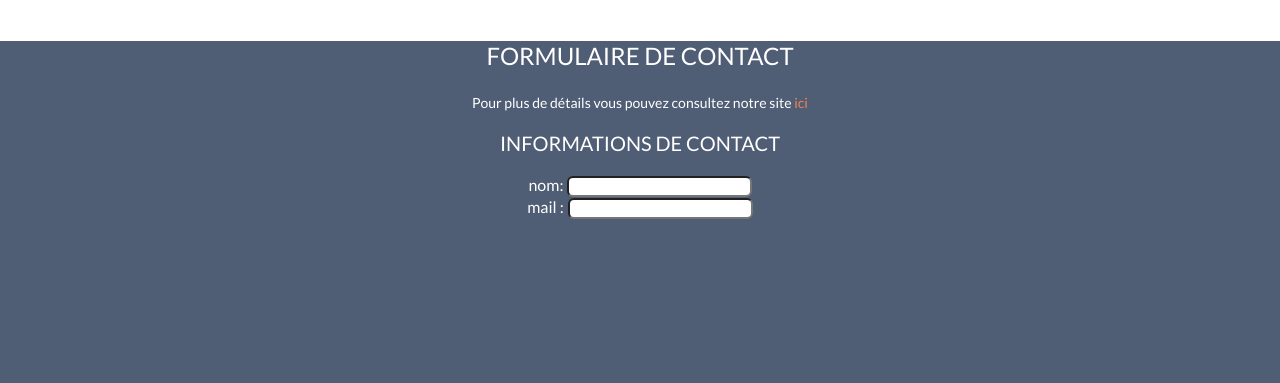
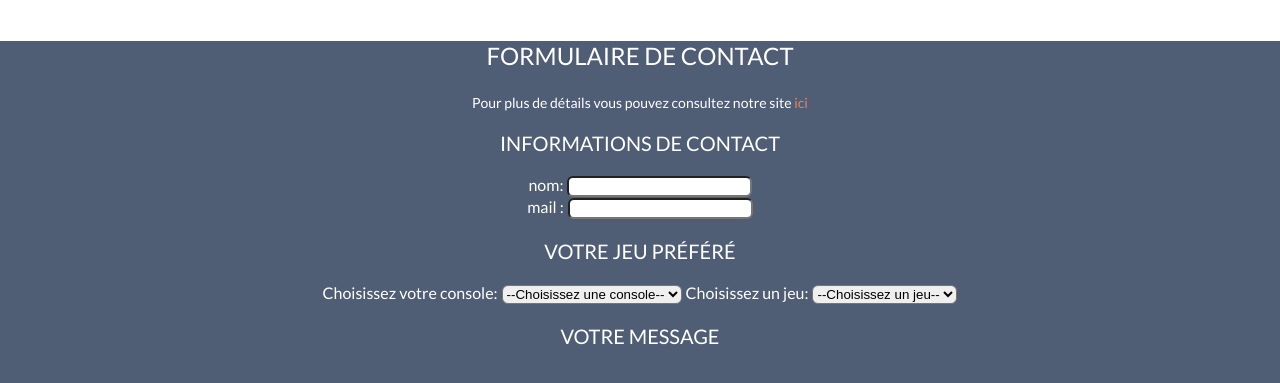
Before and after one commit to Ilyan-saib/EVAL_A1_2023_ILYAN, a website built with Vite: page index.html in a window 1280 px wide. Shown: the part 734-1117 px from the top of the page. Built offline with nearby package versions, Linux system fonts and the light colour scheme.

Commit message:
finish option & select

```diff
--- a/index.html
+++ b/index.html
@@ -138,7 +138,44 @@
   <input type="email" class="form__input">
 </div>
 
-<p class=""></p>
+<p class="footer_formulaire_title_20">VOTRE JEU PRÉFÉRÉ</p>
+
+
+
+<label class="form__label" >Choisissez votre console:</label>
+
+<select class="form__input" >
+
+
+  <option value="">--Choisissez une console--</option>
+  <option value="Megadrive">Megadrive</option>
+  <option value="Nes">Nes</option>
+  <option value="SNES">SNES</option>
+  <option value="PlaySation">PlaySation</option>
+
+
+
+</select>
+
+
+
+
+
+<label class="form__label" >Choisissez un jeu:</label>
+
+<select class="form__input" >
+
+
+  <option value="">--Choisissez un jeu--</option>
+  <option value="Sonic">Sonic</option>
+  <option value="Mario">Mario</option>
+  <option value="Naruto">Naruto</option>
+  <option value="DarksSouls">DarksSouls</option>
+
+</select>
+
+
+<p class="footer_formulaire_title_20">VOTRE MESSAGE</p>
 
 
 
```
Also changed, not shown: style.css (line endings or trailing spaces).
